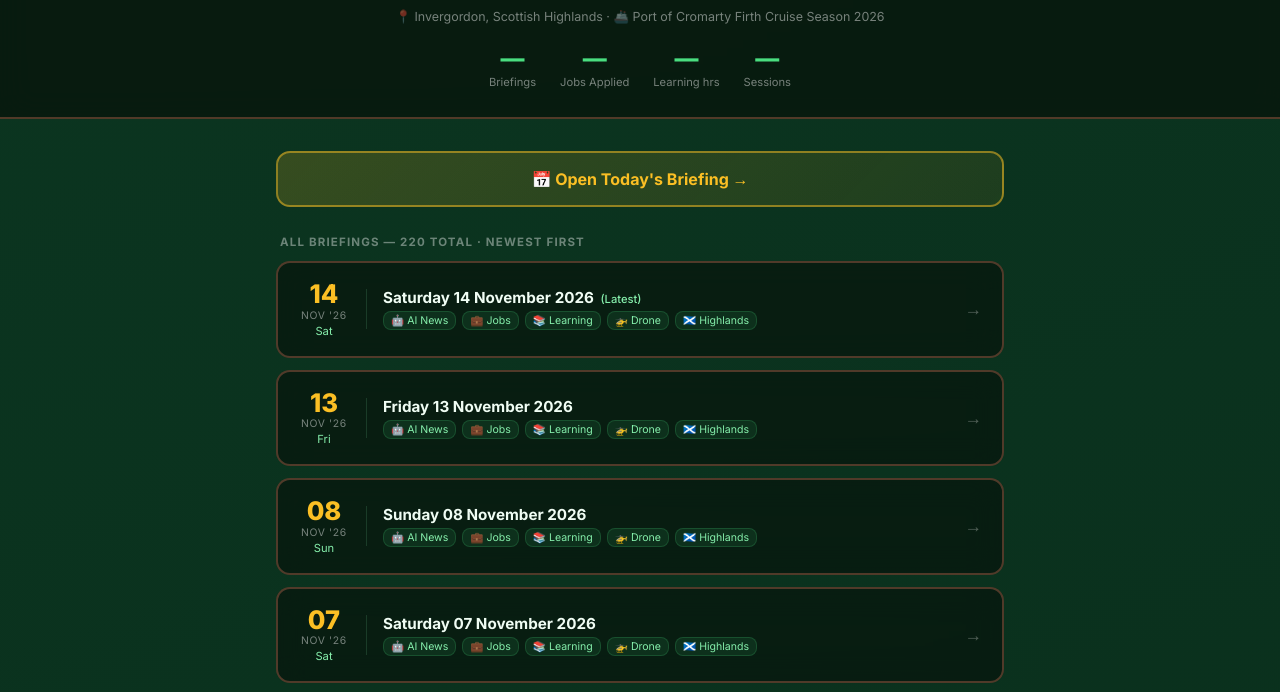
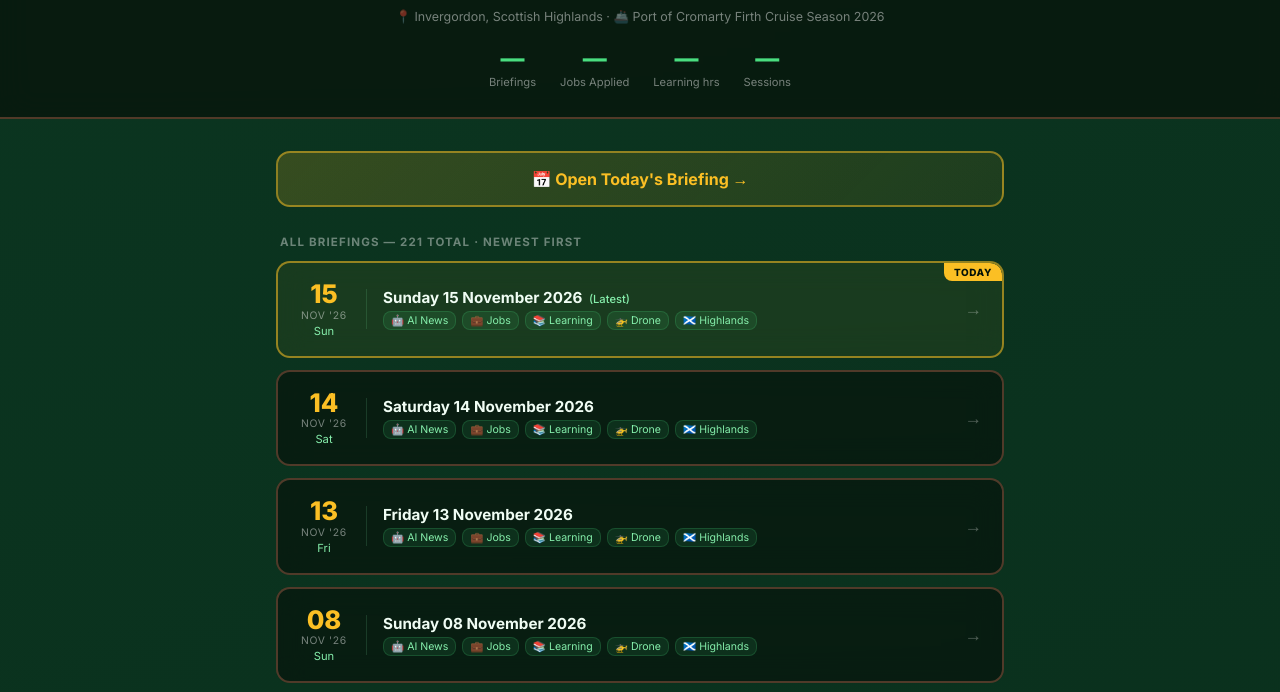
Before and after one commit to steve-ai-stuff/daily-briefing, a plain HTML site: page index.html in a window 1280 px wide. Shown: the part 101-793 px from the top of the page. Drawn offline with Linux system fonts and the light colour scheme.

Commit message:
Update index — 221 briefings

```diff
--- a/index.html
+++ b/index.html
@@ -111,6 +111,7 @@ footer{text-align:center;color:rgba(255,255,255,0.25);font-size:0.75rem;padding-
 // Add new entries here each time a new briefing is generated.
 // JavaScript will parse dates and sort newest-first automatically.
 var BRIEFINGS = [
+  ["15", "11", "2026", "Daily-Briefing_15-11-2026.html"],
   ["14", "11", "2026", "Daily-Briefing_14-11-2026.html"],
 ["13", "11", "2026", "Daily-Briefing_13-11-2026.html"],
 ["08", "11", "2026", "Daily-Briefing_08-11-2026.html"],
```
